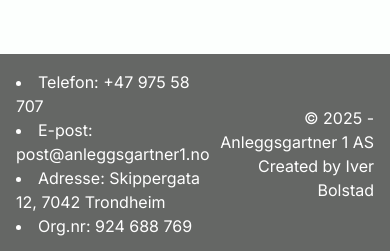
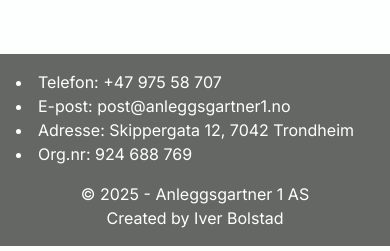
Before and after one commit to iverbolstad/a1_web, a Next.js app: page / in a window 390 px wide. Shown: the part 599-850 px from the top of the page. Built offline with nearby package versions, Linux system fonts and the light colour scheme; no server answers.

Commit message:
mobile changes footer

```diff
--- a/src/app/components/footer.tsx
+++ b/src/app/components/footer.tsx
@@ -1,8 +1,8 @@
 export const Footer = () => {
   return (
     <footer className="bg-[#333533] bg-opacity-75 text-white p-4">
-      <div className="container mx-auto flex justify-between items-center">
-        <div className="flex-1">
+      <div className="container mx-auto flex flex-col md:flex-row justify-between items-center gap-4">
+        <div className="w-full md:flex-1">
           <ul className="list-disc list-inside">
             <li>Telefon: +47 975 58 707</li>
             <li>E-post: post@anleggsgartner1.no</li>
@@ -11,7 +11,7 @@
             <li>Org.nr: 924 688 769</li>
           </ul>
         </div>
-        <div className="flex-1 text-right">
+        <div className="w-full md:flex-1 text-center md:text-right">
           <p>&copy; {new Date().getFullYear()} - Anleggsgartner 1 AS</p>
           <p>Created by <a href="https://www.linkedin.com/in/iver-bye-bolstad-167292227/" target="_blank" rel="noopener noreferrer">Iver Bolstad</a></p>
         </div>
```
